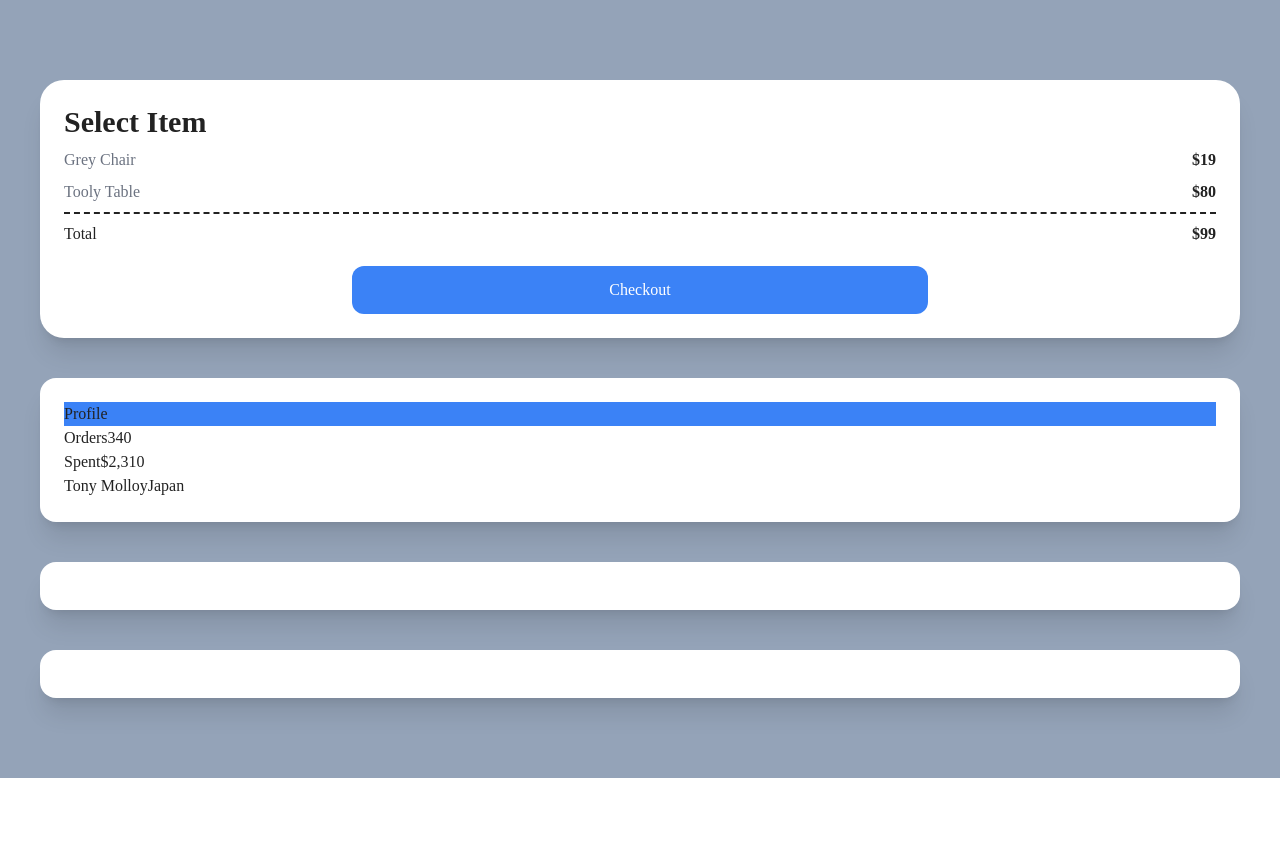
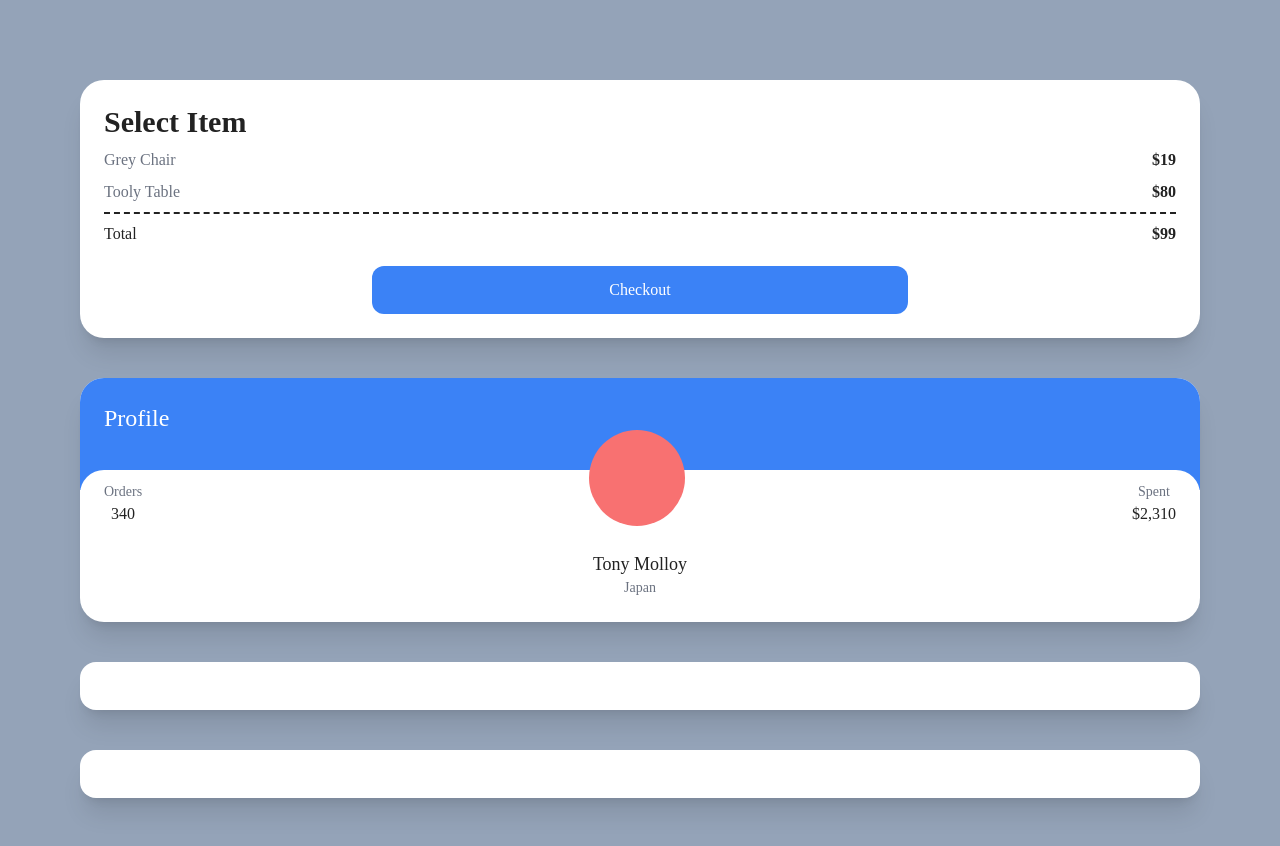
Before and after one commit to cpk0709/mypage-nextjs, a Next.js app: page / in a window 1280 px wide. Shown: the top 846 px of the page. Before the commit the page ends 800 px from the top, so only its background shows below. Built offline with nearby package versions, Linux system fonts and the light colour scheme.

Commit message:
tailwind profile card test

```diff
--- a/src/pages/index.tsx
+++ b/src/pages/index.tsx
@@ -2,7 +2,7 @@
 
 const Home: NextPage = () => {
   return (
-    <div className="bg-slate-400 py-20 px-10 grid gap-10">
+    <div className="bg-slate-400 py-20 px-20 grid gap-10">
       <div className="bg-white p-6 rounded-3xl shadow-xl">
         <span className="font-semibold text-3xl">Select Item</span>
         <div className="flex justify-between my-2">
@@ -21,25 +21,25 @@
           Checkout
         </div>
       </div>
-      <div className="bg-white p-6 rounded-2xl shadow-xl">
-        <div className=" bg-blue-500">
-          <span>Profile</span>
+      <div className="bg-white overflow-hidden rounded-3xl shadow-xl">
+        <div className="bg-blue-500 p-6 pb-14">
+          <span className="text-white text-2xl">Profile</span>
         </div>
-        <div>
-          <div>
-            <div>
-              <span>Orders</span>
-              <span>340</span>
+        <div className=" rounded-3xl p-6 bg-white relative -top-5">
+          <div className=" flex relative -top-16 items-end justify-between">
+            <div className="flex flex-col items-center">
+              <span className=" text-sm text-gray-500">Orders</span>
+              <span className="font-medium">340</span>
             </div>
-            <div />
-            <div>
-              <span>Spent</span>
-              <span>$2,310</span>
+            <div className="h-24 w-24 bg-red-400 rounded-full" />
+            <div className="flex flex-col items-center">
+              <span className=" text-sm text-gray-500">Spent</span>
+              <span className="font-medium">$2,310</span>
             </div>
           </div>
-          <div>
-            <span>Tony Molloy</span>
-            <span>Japan</span>
+          <div className="relative flex flex-col items-center -mt-10 -mb-5">
+            <span className="text-lg font-medium">Tony Molloy</span>
+            <span className="text-sm text-gray-500">Japan</span>
           </div>
         </div>
       </div>
```
